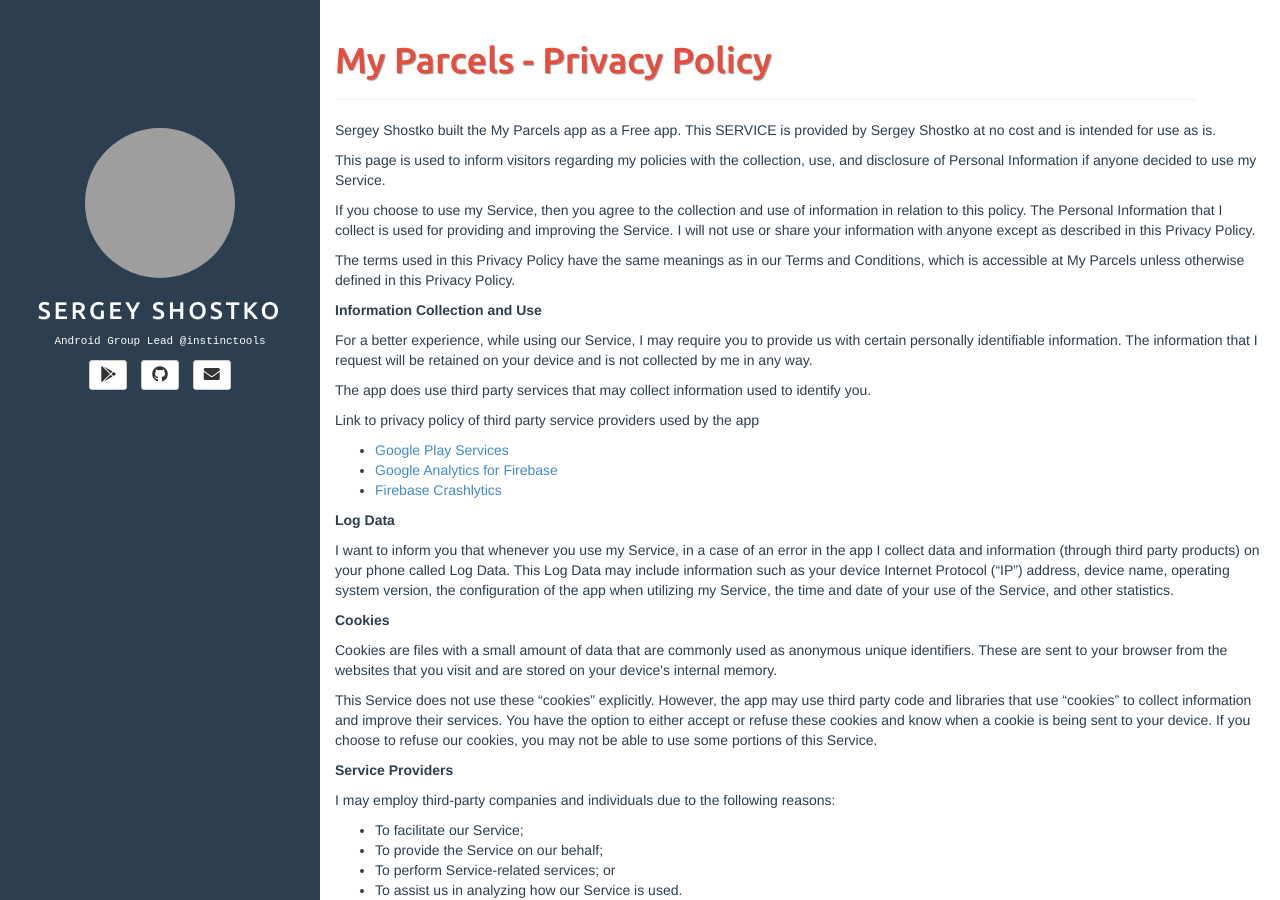
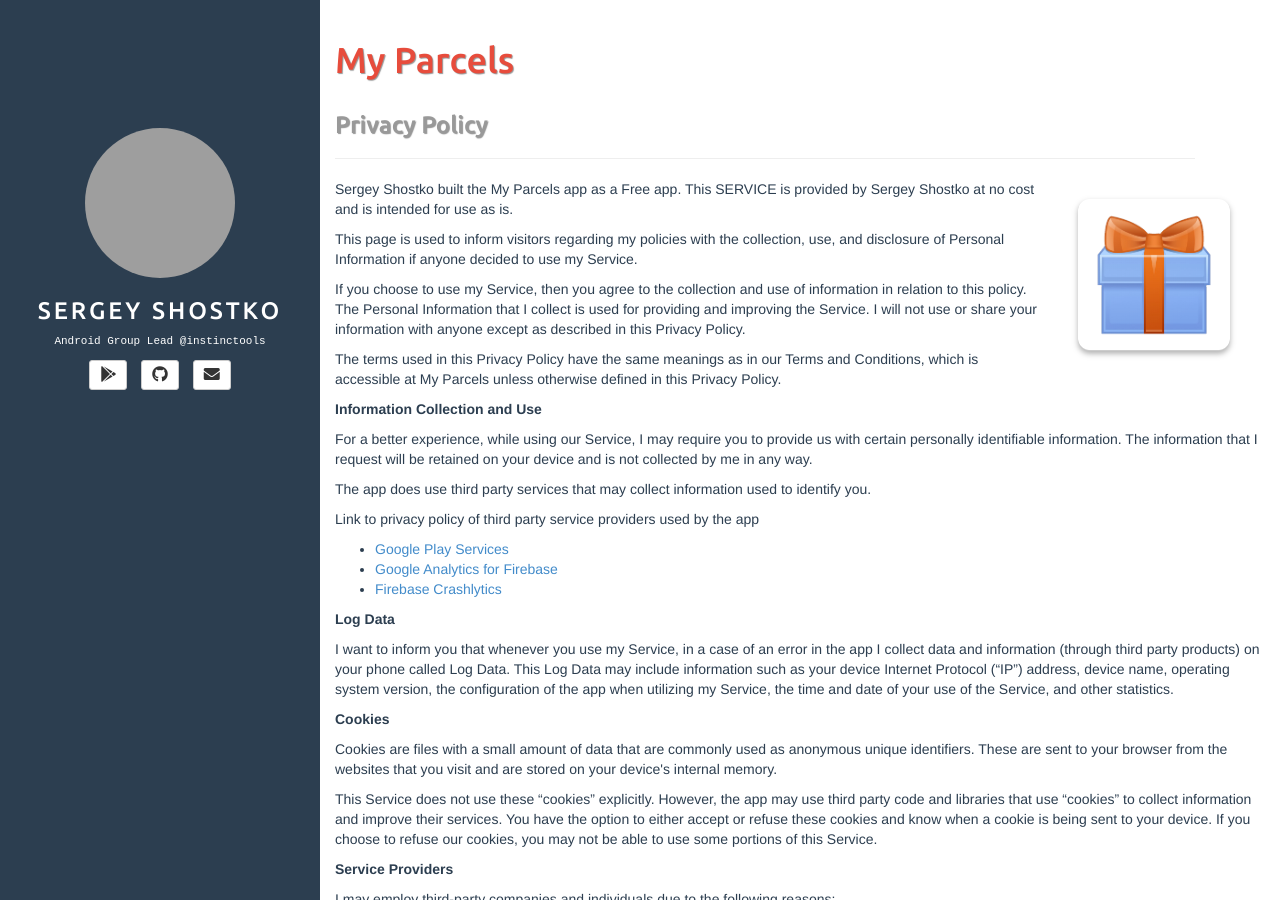
Before and after one commit to shostko/shostko.by, a Jekyll site: the page built from _doc/my-parcels.html, in a window 1280 px wide and 900 px high. Built offline with Jekyll 4.4.1, drawn with Linux system fonts in a browser that asks for light colours; grey boxes are pictures that could not be loaded.

Commit message:
prepare meta tags for social sharing

```diff
--- a/_config.yml
+++ b/_config.yml
@@ -3,6 +3,7 @@
 title: Sergey Shostko
 email: s.shostko@gmail.com
 description: >- # this means to ignore newlines until "baseurl:"
+ Android Group Lead @instinctools
 baseurl: "" # the subpath of your site, e.g. /blog
 url: "" # the base hostname & protocol for your site, e.g. http://example.com
 
@@ -20,6 +21,7 @@ author:
   email_md5: 42dfae824cdccebc0e9180487d59ccb0у
 
 BASE_PATH:
+FULL_PATH: http://shostko.by
 
 markdown: kramdown
 highlighter: rouge
--- a/_doc/grsu-timetable.html
+++ b/_doc/grsu-timetable.html
@@ -1,6 +1,8 @@
 ---
-layout: page
-title: GrSU TimeTable - Privacy Policy
+layout: doc
+title: Privacy Policy
+project: grsu-tt
+image: /assets/project/grsu-tt-feature.png
 ---
                   <p>
                     Sergey Shostko built the GrSU TimeTable app as
--- a/_doc/my-parcels.html
+++ b/_doc/my-parcels.html
@@ -32,7 +34,8 @@ title: My Parcels - Privacy Policy
                   </p> <p>
                     Link to privacy policy of third party service providers used
                     by the app
-                  </p> <ul><li><a href="https://www.google.com/policies/privacy/" target="_blank">Google Play Services</a></li><!----><li><a href="https://firebase.google.com/policies/analytics" target="_blank">Google Analytics for Firebase</a></li><li><a href="https://firebase.google.com/support/privacy/" target="_blank">Firebase Crashlytics</a></li><!----><!----><!----><!----><!----><!----><!----><!----><!----><!----><!----><!----></ul></div> <p><strong>Log Data</strong></p> <p>
+                  </p> <ul><li><a href="https://www.google.com/policies/privacy/" target="_blank">Google Play Services</a></li><!----><li><a href="https://firebase.google.com/policies/analytics" target="_blank">Google Analytics for Firebase</a></li><li><a href="https://firebase.google.com/support/privacy/" target="_blank">Firebase Crashlytics</a></li>
+                  </ul></div> <p><strong>Log Data</strong></p> <p>
                   I want to inform you that whenever you
                   use my Service, in a case of an error in the app
                   I collect data and information (through third party
--- a/_includes/default.html
+++ b/_includes/default.html
@@ -2,12 +2,47 @@
 <html>
 <head>
 	<meta charset="utf-8">
-	<title>{% if page.title %}{{ page.title }}{% else %}{{site.title}}{% endif %}</title>
-	{% if page.description %}
-	<meta name="description" content="{{ page.description }}">
+
+	{% if page.project %}
+		{% assign project = site.own | where: "slug", page.project | first %}
+	{% else %}
+		{% assign project = nil %}
+	{% endif %}
+
+	<title>{% if project %}{{ project.title }} - {% endif %}{% if page.title %}{{ page.title }}{% else %}{{site.title}}{% endif %}</title>
+	{% if project %}
+		<meta name="description" content="{{ project.description }}">
+	{% elsif page.description %}
+		<meta name="description" content="{{ page.description }}">
+	{% elsif site.description %}
+		<meta name="description" content="{{ site.description }}">
 	{% endif %}
 	<meta name="author" content="{{ site.author.name }}">
 	<meta name="viewport" content="width=device-width, initial-scale=1.0">
+
+	{% if project %}
+		<meta property="og:title" content="{{ page.title }} - {{ project.title }}" />
+	{% else %}
+		<meta property="og:title" content="{% if page.title %}{{ page.title }}{% else %}{{site.title}}{% endif %}" />
+	{% endif %}
+
+	{% if page.description %}
+		<meta property="og:description" content="{{ page.description }}">
+	{% elsif project %}
+		<meta property="og:description" content="application by {{ site.author.name }}">
+	{% elsif site.description %}
+		<meta property="og:description" content="{{ site.description }}">
+	{% endif %}
+
+	{% if page.image %}
+		<meta property="og:image" content="{{ site.FULL_PATH }}{{ page.image }}">
+	{% elsif project %}
+		<meta property="og:image" content="{{ site.FULL_PATH }}{{ project.image }}">
+	{% else %}}
+		<meta property="og:image" content="http://gravatar.com/avatar/{{site.author.email_md5}}?s=200">
+		<meta property="og:image:width" content="200">
+		<meta property="og:image:height" content="200">
+	{% endif %}
 
 	<link href="{{ site.BASE_PATH }}/assets/resources/bootstrap/css/bootstrap.min.css" rel="stylesheet">
 	<link href="{{ site.BASE_PATH }}/assets/resources/font-awesome/css/all.css" rel="stylesheet">
--- /dev/null
+++ b/_includes/doc.html
@@ -0,0 +1,27 @@
+
+{% if page.project %}
+	{% assign project = site.own | where: "slug", page.project | first %}
+{% else %}
+	{% assign project = nil %}
+{% endif %}
+
+
+<div class="page-header">
+	{% if project %}
+		<h1>{{ project.title }}</h1>
+		<h1><small>{{ page.title }}</small></h1>
+	{% else %}
+		<h1>{{ page.title }} </h1>
+	{% endif %}
+</div>
+
+{% if project %}
+{% if project.image %}
+{% assign size = project.image_size | default: 192 %}
+  <img class="project-image-l" src="{{ site.BASE_PATH }}{{ project.image }}" height="{{size}}" width="{{size}}" style="float: right; margin: 0 15px 0 15px;">
+  <img class="project-image-m" src="{{ site.BASE_PATH }}{{ project.image }}" height="{{size}}" width="{{size}}" style="float: right; margin: 0 15px 0 15px;">
+  <img class="project-image-s" src="{{ site.BASE_PATH }}{{ project.image }}" height="{{size}}" width="{{size}}" style="margin: 0 15px 0 15px;">
+{% endif %}
+{% endif %}
+
+{{ content }}
--- /dev/null
+++ b/_layouts/doc.html
@@ -0,0 +1,4 @@
+---
+layout: default
+---
+{% include doc.html %}
```
Also changed, not shown: other parts of _doc/my-parcels.html (+4 -2 lines), assets/project/grsu-tt-feature.png (added), assets/project/grsu-tt-playstore.png (added), assets/project/my-parcels-feature.png (added), assets/project/my-parcels-playstore.png (added).
